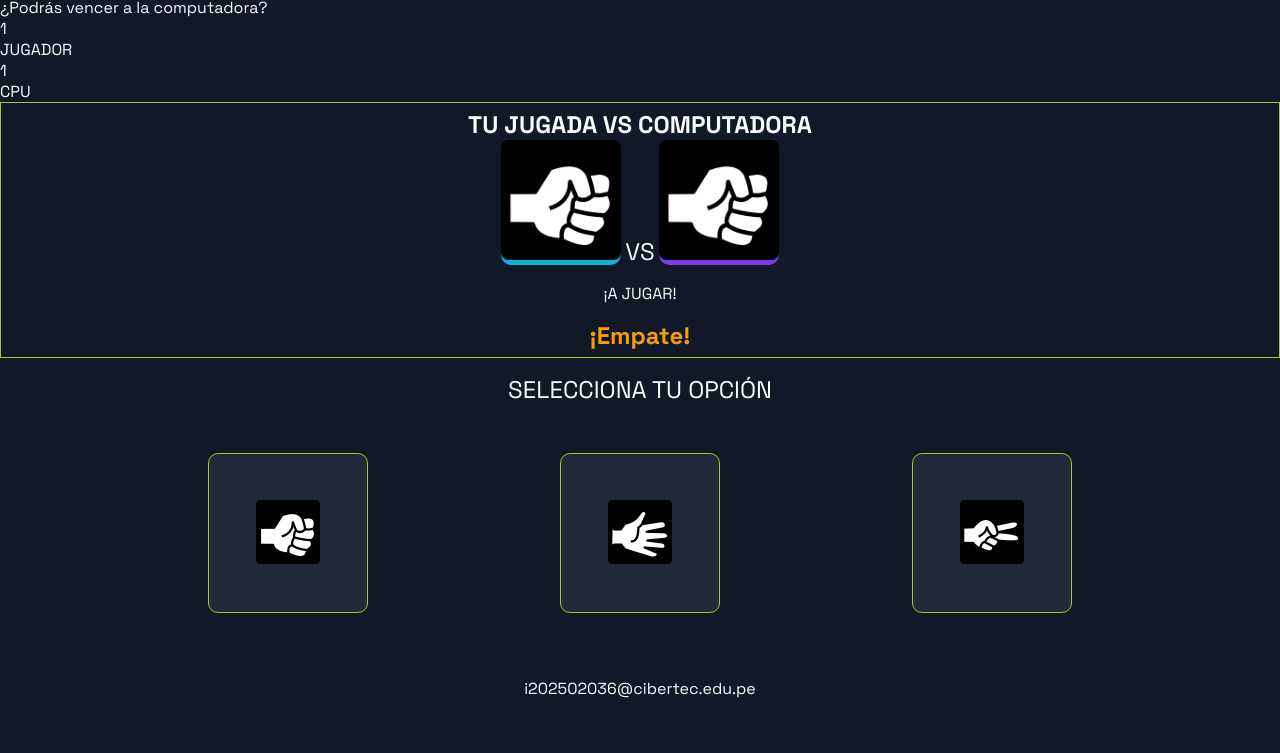
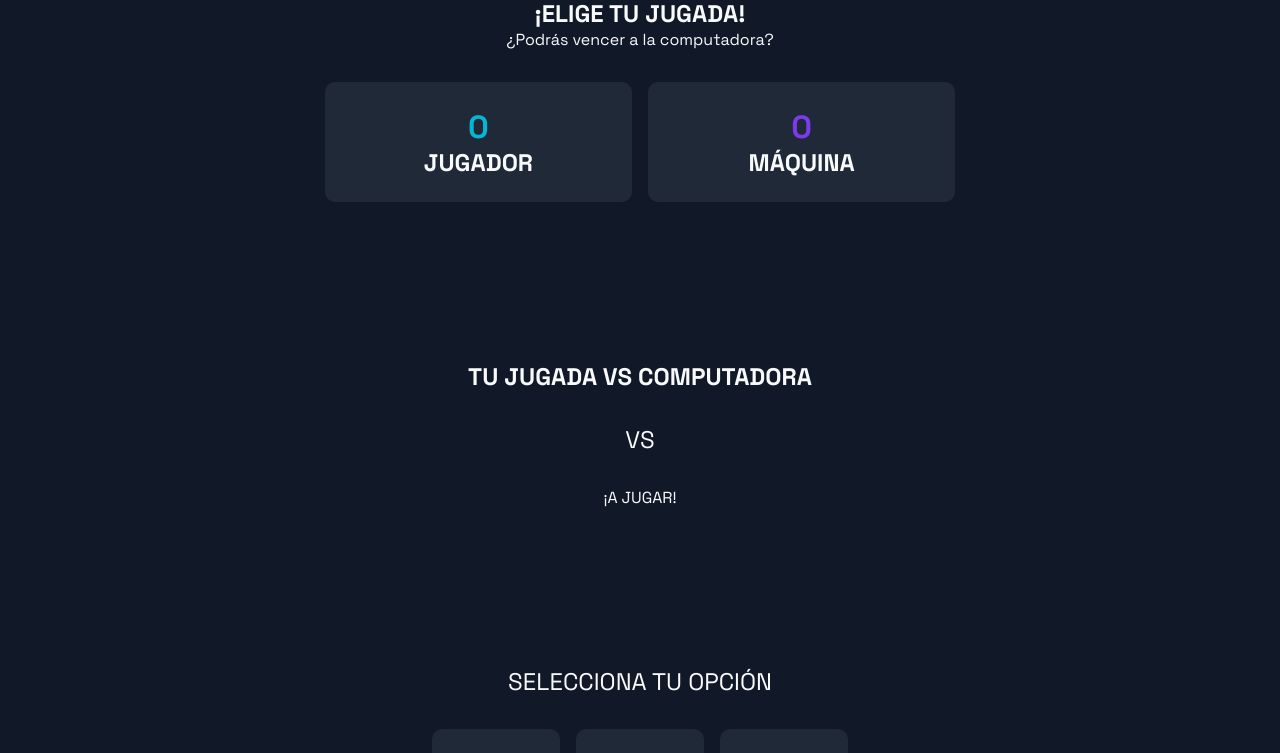
Before and after one commit to PierreLogs/rock_paper_scissors_game, a plain HTML site: page index.html in a window 1280 px wide. Shown: the part 74-827 px from the top of the page. Before the commit the page ends 800 px from the top, so only its background shows below. Drawn offline with Linux system fonts and the light colour scheme.

Commit message:
Update project structure, styles, functions

```diff
--- a/css/style.css
+++ b/css/style.css
@@ -23,13 +23,68 @@ body{
     color: var(--text);
 }
 
+.main_intro{
+    display: flex;
+    flex-direction: column;
+    justify-content: center;
+    align-items: center;
+    padding-top:2rem;
+}
+
+.cont{
+    display:flex;
+    flex-direction:row;
+    padding:2rem;
+    /*justify-content:space-around;*/
+    justify-content: center;
+    gap:1rem;
+    /*border:1px solid yellowgreen;*/
+}
+
+.cont > .cont__box{
+    height:15vh;
+    width:24vw;
+    padding:1rem;
+    display: flex;
+    flex-direction: column;
+    justify-content: center;
+    align-items: center;
+    border-radius:10px;
+    background-color:var(--cards);
+}
+
+.cont > .cont__box > .cont__jugador1{
+    color:var(--secondary);
+    font-size: 2rem;
+    font-weight:900;
+}
+
+.cont > .cont__box > .cont_jugador1_text{
+    font-size:1.5rem;
+    font-weight:900;
+}
+
+.cont > .cont__box >.cont__jugador2{
+    color:var(--primary);
+    font-size: 2rem;
+    font-weight:900;
+}
+
+.cont > .cont__box > .cont_jugador2_text{
+    font-size:1.5rem;
+    font-weight:900;
+}
+
 .game{
-    height: 32vh;
+    height: 50vh;
     display: flex;
     flex-direction: column;
     justify-content:center;
     align-items:center;
-    border:1px solid yellowgreen;
+}
+
+.game > .game__title{
+    padding:2rem 0;
 }
 
 .game > .game__players > .player1{
@@ -53,16 +108,16 @@ body{
 }
 
 .game > .game__text{
-    padding:1rem;
+    padding:2rem;
 }
 
 .options{
     height:40vh;
-    padding:1rem;
+    padding:2rem;
 }
 
 .options > .options__text {
-    padding: 0 0 3rem 0;
+    padding: 0 0 2rem 0;
     font-size:24px;
     text-align: center;
 }
@@ -70,15 +125,18 @@ body{
 .options__btn{
     display:flex;
     flex-direction: row;
-    justify-content: space-evenly;
+    justify-content: center;
+    gap:1rem;
+    /*justify-content: space-evenly;*/
 }
 
 .options__btn > button{
-    height: 10rem;
-    width: 10rem;
+    height: 15vh;
+    width: 10vw;
     background-color: var(--cards);
+    border:none;
     border-radius:10px;
-    border:1px solid yellowgreen;
+    /*border:1px solid yellowgreen;*/
 }
 
 .options__btn > button:hover{
@@ -94,5 +152,6 @@ body{
 }
 
 footer > p{
+    padding-top:0.5rem;
     text-align: center;
 }
--- a/index.html
+++ b/index.html
@@ -17,24 +17,24 @@
     </div>
 
     <main>
-      <h2>¡ELIGE TU JUGADA!</h2>
-      <P>¿Podrás vencer a la computadora?</P>
-
-
+      <div class="main_intro">
+        <h2 class="intro__title">¡ELIGE TU JUGADA!</h2>
+        <P class="intro__text">¿Podrás vencer a la computadora?</P>
+      </div>
 
       <div class="cont">
-        <div>
-          <p class="cont_jugador1"><span id="scoreJugador1">0</span></p>
-          <p>JUGADOR</p>
+        <div class="cont__box">
+          <p class="cont__jugador1"><span id="scoreJugador1">0</span></p>
+          <p class="cont_jugador1_text">JUGADOR</p>
         </div>
-        <div>
-          <p class="cont_jugador2"><span id="scoreJugador2">0</span></p>
-          <p>CPU</p>
+        <div class="cont__box">
+          <p class="cont__jugador2"><span id="scoreJugador2">0</span></p>
+          <p class="cont_jugador1_text">MÁQUINA</p>
         </div>
       </div>
 
       <section class="game">
-        <h2>TU JUGADA VS COMPUTADORA</h2>
+        <h2 class="game__title">TU JUGADA VS COMPUTADORA</h2>
 
         <div class="game__players">
           <span id="jugador" class="player1"></span>
@@ -52,15 +52,15 @@
 
         <div class="options__btn">
           <button id="piedra" class="btn__rock">
-            <img src="./assets/icons/rock.png" alt="scissors image">
+            <img src="./assets/icons/rock_non_bg.png" alt="scissors image">
           </button>
 
           <button id="papel" class="btn__paper">
-            <img src="./assets/icons/paper.png" alt="paper image">
+            <img src="./assets/icons/paper_non_bg.png" alt="paper image">
           </button>
 
           <button id="tijeras" class="btn__scissors">
-            <img src="./assets/icons/scissors.png" alt="scissors image">
+            <img src="./assets/icons/scissors_non_bg.png" alt="scissors image">
           </button>
         </div>
       </section>
--- a/js/main.js
+++ b/js/main.js
@@ -103,10 +103,10 @@ function playJugador2(jugador2){
     //document.getElementById("jugador").innerHTML = jugador1;
     //document.getElementById("maquina").innerHTML = jugador2;
     document.getElementById("jugador").innerHTML =
-        `<img src="${imagenes[jugador1]}" alt="${jugador1}" width="120">`;
+        `<img src="${imagenes[jugador1]}" alt="${jugador1}" width="120" class="cont_jugador1">`;
 
     document.getElementById("maquina").innerHTML =
-        `<img src="${imagenes[jugador2]}" alt="${jugador2}" width="120">`;
+        `<img src="${imagenes[jugador2]}" alt="${jugador2}" width="120" class="cont_jugador2">`;
 }
 
 //Disparar eventos
@@ -130,36 +130,3 @@ tijeras.addEventListener("click", function(){
     let jugador2 = playMachine(num);
     playJugador2(jugador2);
 });
-
-//Permite iniciar luego de la ultima jugada (jugadas totales 5)
-
-/*LIMITE DE JUEGO: el turno máximo es de 5 intentos
-Al finalizar el ultimo intento aparece mensaje flotate
-en caso pierda para comenzar de nuevo. En caso gane los
-5 intentos, mensaje flotante felicitando y agregando
-datos del vencedor, colocandolo en una lista de ganadores.
-*/
-
-
-
-//Testing de cada funcion
-//Función Random
-for(let i=0;i<10;i++){
-    console.log("Random: ",getRandomNum(1,3));
-}
-
-//Función playMachine
-/*
-1 = piedra
-2 = papel
-3 = tijeras
-* */
-console.log("Test máquina 1: ",playMachine(1));
-console.log("Test máquina 2: ",playMachine(2));
-console.log("Test máquina 3: ",playMachine(3));
-
-//Función playJugador2
-jugador1 = "piedra";
-playJugador2("tijeras"); //debería ganar jugador1
-playJugador2("papel"); //debería ganar jugador2
-playJugador2("piedra"); //empate
```
Also changed, not shown: assets/icons/paper.svg (deleted), assets/icons/paper_non_bg.png (added), assets/icons/rock (1).svg (deleted), assets/icons/rock_non_bg.png (added), assets/icons/scissors_non_bg.png (added).
